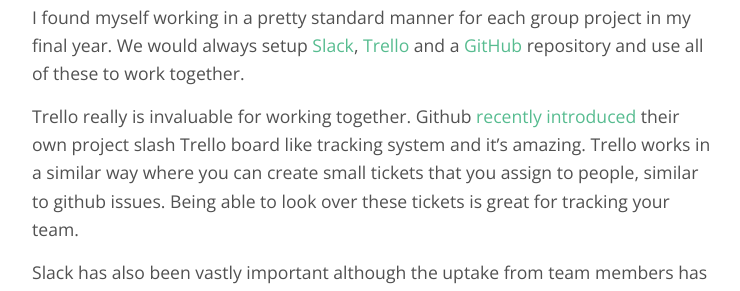
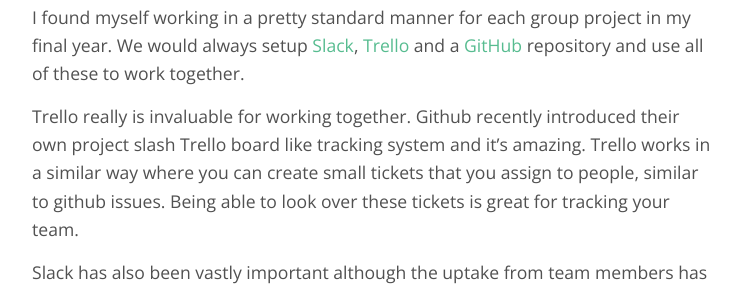
Before and after one commit to dayvidwhy/dayvidwhy.github.io, a Jekyll site: the page built from _posts/2016-11-2-Software-Process.markdown, in a window 1280 px wide and 900 px high, scrolled down 819 px. Shown: the part 156-447 px from the top of the window, without its empty margins (268-1008 px from the left). Built offline with Jekyll 4.4.1, drawn with Linux system fonts in a browser that asks for light colours; some of the changed lines change nothing that is shown.

Commit message:
Just drop the link.

```diff
--- a/_posts/2016-11-2-Software-Process.markdown
+++ b/_posts/2016-11-2-Software-Process.markdown
@@ -20,7 +20,7 @@
 # Using Tools
 I found myself working in a pretty standard manner for each group project in my final year. We would always setup [Slack](http://slack.com), [Trello](http://trello.com) and a [GitHub](https://github.com) repository and use all of these to work together.
 
-Trello really is invaluable for working together. Github [recently introduced](https://github.blog/2016-10-27-introducing-projects-for-organizations/) their own project slash Trello board like tracking system and it's amazing. Trello works in a similar way where you can create small tickets that you assign to people, similar to github issues. Being able to look over these tickets is great for tracking your team.
+Trello really is invaluable for working together. Github recently introduced their own project slash Trello board like tracking system and it's amazing. Trello works in a similar way where you can create small tickets that you assign to people, similar to github issues. Being able to look over these tickets is great for tracking your team.
 
 Slack has also been vastly important although the uptake from team members has sometimes been a struggle..
 
```
